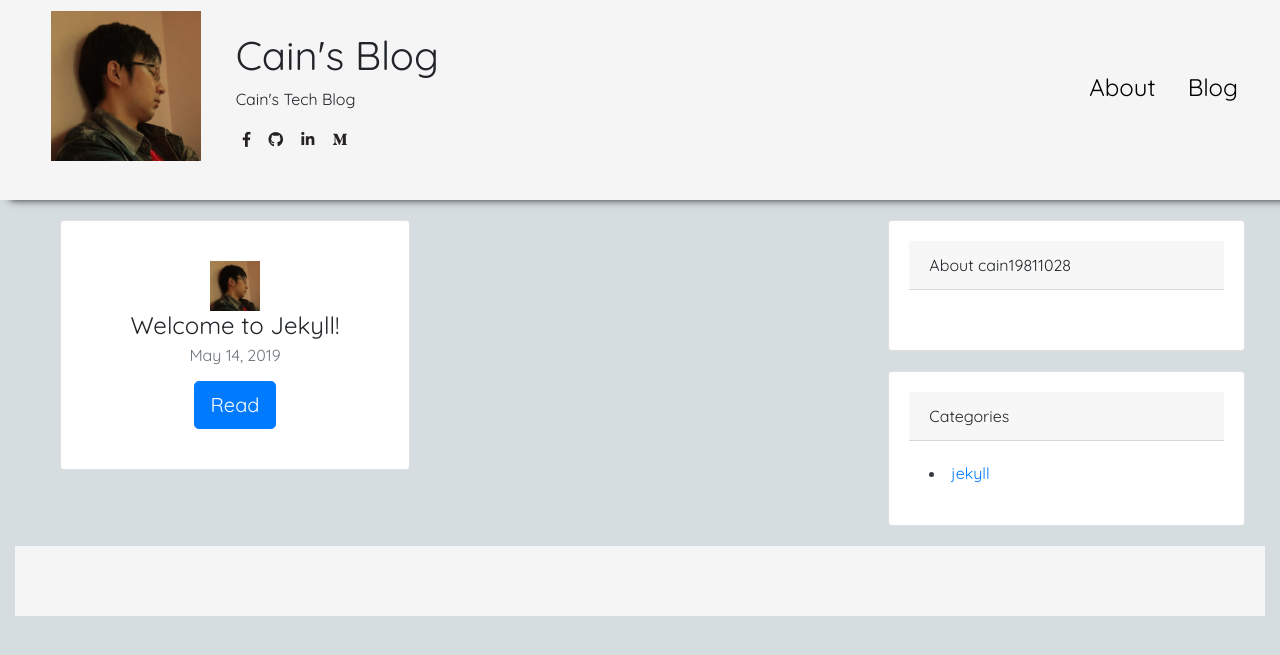
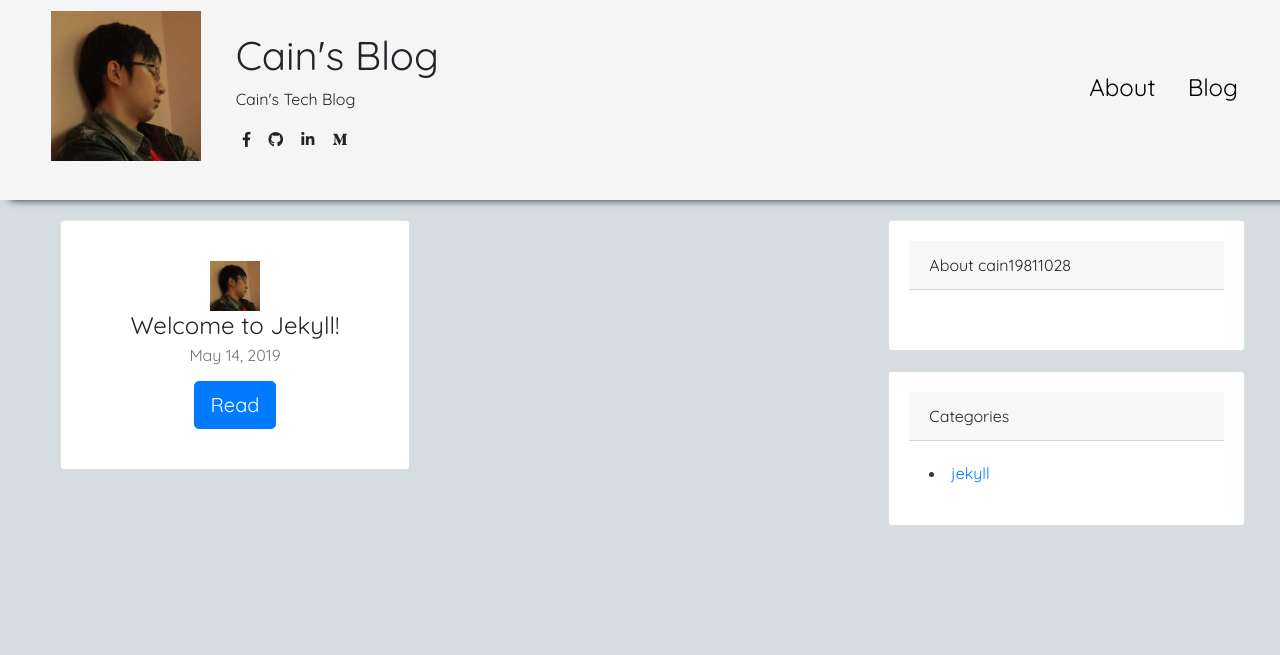
Before and after one commit to cain19811028/cain19811028.github.io, a Jekyll site: the page built from index.md, in a window 1280 px wide. Shown: the top 655 px of the page. Built offline with Jekyll 4.4.1, drawn with Linux system fonts in a browser that asks for light colours; nearby versions of some CDN libraries.

Commit message:
feat: remove footer

```diff
--- a/_layouts/default.html
+++ b/_layouts/default.html
@@ -14,8 +14,6 @@
 
         </div>
 
-        {%- include footer.html -%}
-
     </div>
 </body>
 
```
